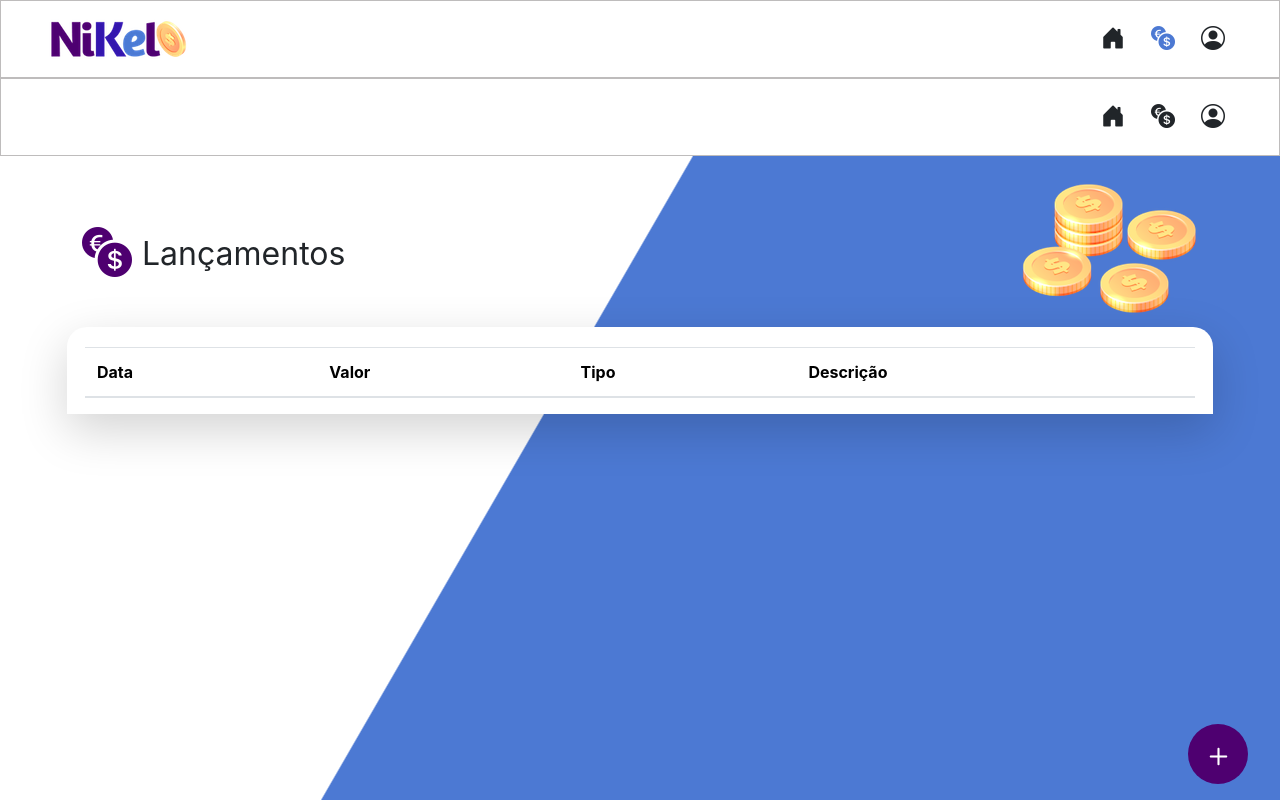
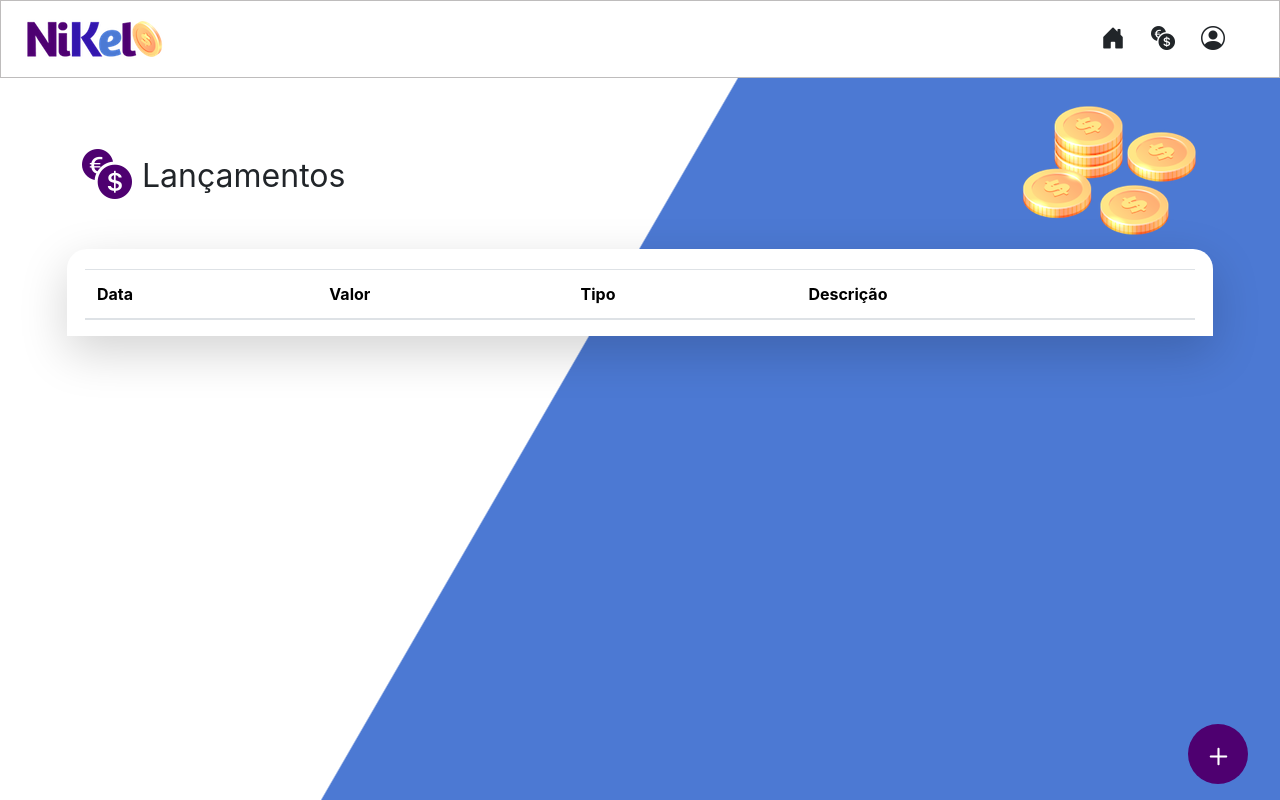
Before and after one commit to alvesmarcola/Projeto-Growdev, a plain HTML site: page transactions.html in a window 1280 px wide. Drawn offline with nearby package versions, Linux system fonts and the light colour scheme; sample sign-in values are in the browser's storage; files whose address does not match are found by name.

Commit message:
Update transactions.html

```diff
--- a/transactions.html
+++ b/transactions.html
@@ -13,42 +13,10 @@
 </head>
 <body id="app">
   <header>
-    <nav class="navbar navbar-expand bg-white">
-        <div class="container-fluid">
-          <a class="navbar-brand" href="#">
-            <img src="./imagens/nikel-small-logo.png" class="img-fluid pl-4" alt="">
-        </a>
-          <button class="navbar-toggler" type="button" data-bs-toggle="collapse" data-bs-target="#navbarSupportedContent" aria-controls="navbarSupportedContent" aria-expanded="false" aria-label="Toggle navigation">
-            <span class="navbar-toggler-icon"></span>
-          </button>
-          <div class="collapse navbar-collapse justify-content-end" id="navbarSupportedContent">
-            <div class="d-flex menu">
-                <a href="home.html">
-                    <button class="btn" type="button"><i class="bi bi-house-door-fill fs-4"></i></button>
-                </a>
-                <a href="transactions.html">
-                    <button class="btn" type="button"><i class="bi bi-currency-exchange fs-4 color-secundary"></i></button>
-                </a>
-                <div class="dropdown">
-                    <button class="btn" type="button" data-bs-toggle="dropdown" aria-expanded="false">
-                        <i class="bi bi-person-circle fs-4"></i>
-                    </button>
-                    <ul class="dropdown-menu logout">
-                      <li><button class="dropdown-item" id="button-logout">Sair</button></li>
-                    </ul>
-                  </div>
-            </div>
-          </div>
-        </div>
-      </nav>
-</header>
-
-<body id="app">
-  <header>
       <nav class="navbar navbar-expand bg-white">
           <div class="container-fluid">
             <a class="navbar-brand" href="#">
-              <img src="./assets/images/nikel-small-logo.png" class="img-fluid" alt="">
+              <img src="./imagens/nikel-small-logo.png" class="img-fluid" alt="">
           </a>
             <button class="navbar-toggler" type="button" data-bs-toggle="collapse" data-bs-target="#navbarSupportedContent" aria-controls="navbarSupportedContent" aria-expanded="false" aria-label="Toggle navigation">
               <span class="navbar-toggler-icon"></span>
```
